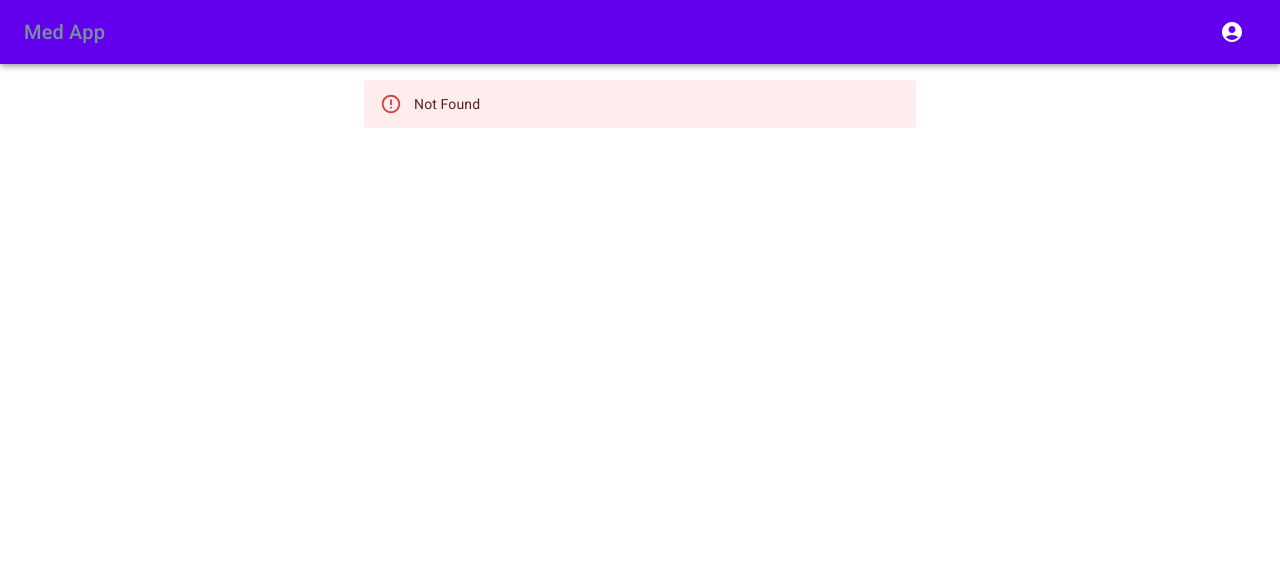
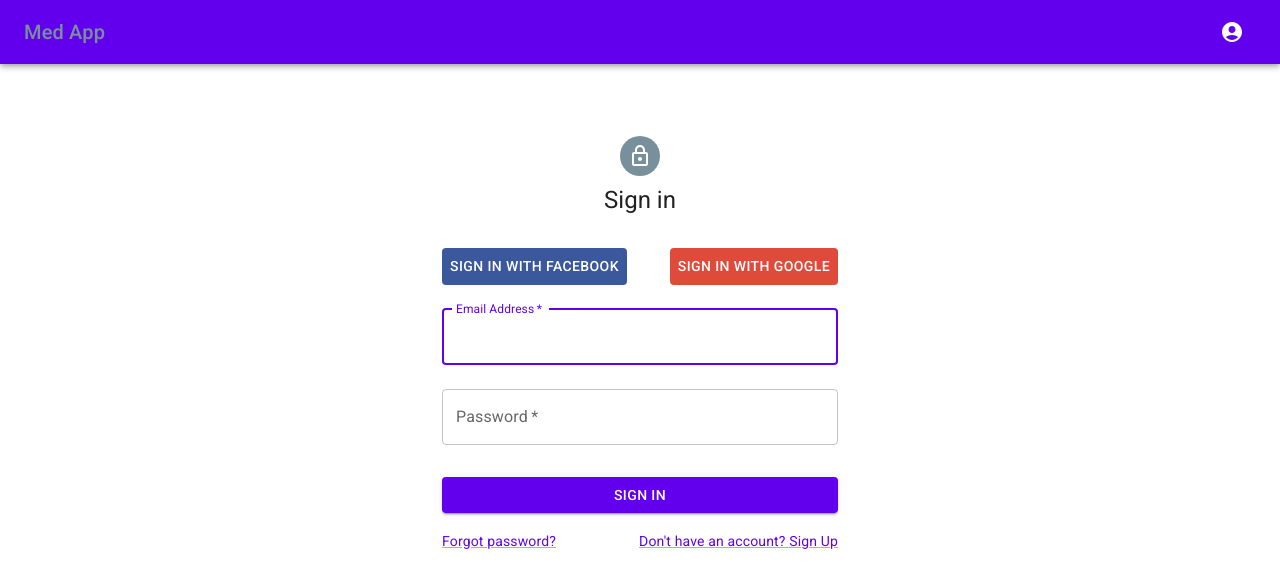
Before and after one commit to karolinakowalczyk/med-app-web, a React (Create React App) app: page /signin in a window 1280 px wide. Before the commit this address had no page. Shown: the top 588 px of the page. Built offline with nearby package versions, Linux system fonts and the light colour scheme.

Commit message:
login form added

```diff
--- a/src/components/AppTopBar.jsx
+++ b/src/components/AppTopBar.jsx
@@ -29,7 +29,7 @@
               </Typography>
             </Link>
           </Box>
-          <Link to={"/login"}>
+          <Link to={"/signin"}>
             <IconButton
               size="large"
               aria-label="account of current user"
--- a/src/pages/Login.jsx
+++ b/src/pages/Login.jsx
@@ -1,13 +1,113 @@
-import React from "react";
-import { Typography } from "@mui/material/";
+import * as React from "react";
+import Avatar from "@mui/material/Avatar";
+import Button from "@mui/material/Button";
+import CssBaseline from "@mui/material/CssBaseline";
+import TextField from "@mui/material/TextField";
+import Link from "@mui/material/Link";
+import Grid from "@mui/material/Grid";
+import Box from "@mui/material/Box";
+import LockOutlinedIcon from "@mui/icons-material/LockOutlined";
+import Typography from "@mui/material/Typography";
+import Container from "@mui/material/Container";
 
 const Login = () => {
+  const handleSubmit = (event) => {
+    event.preventDefault();
+    //TO DO
+    console.log("login form send");
+  };
+
   return (
-    <div>
-      <Typography variant="h2" component="div" color="primary.main">
-        Login
-      </Typography>
-    </div>
+    <Container component="main" maxWidth="xs">
+      <CssBaseline />
+      <Box
+        sx={{
+          marginTop: 8,
+          display: "flex",
+          flexDirection: "column",
+          alignItems: "center",
+        }}
+      >
+        <Avatar sx={{ m: 1, bgcolor: "secondary.main" }}>
+          <LockOutlinedIcon />
+        </Avatar>
+        <Typography component="h1" variant="h5">
+          Sign in
+        </Typography>
+        <Grid container sx={{ mt: 4 }}>
+          <Grid item xs>
+            <Button
+              sx={{
+                bgcolor: "#3C589C",
+                ":hover": {
+                  color: "black",
+                  transitionDuration: "1s",
+                },
+              }}
+              color="white"
+            >
+              Sign in with Facebook
+            </Button>
+          </Grid>
+          <Grid item>
+            <Button
+              sx={{
+                bgcolor: "#DF4B3B",
+                ":hover": {
+                  color: "black",
+                  transitionDuration: "1s",
+                },
+              }}
+              color="white"
+            >
+              Sign in with Google
+            </Button>
+          </Grid>
+        </Grid>
+        <Box component="form" onSubmit={handleSubmit} noValidate sx={{ mt: 1 }}>
+          <TextField
+            margin="normal"
+            required
+            fullWidth
+            id="email"
+            label="Email Address"
+            name="email"
+            autoComplete="email"
+            autoFocus
+          />
+          <TextField
+            margin="normal"
+            required
+            fullWidth
+            name="password"
+            label="Password"
+            type="password"
+            id="password"
+            autoComplete="current-password"
+          />
+          <Button
+            type="submit"
+            fullWidth
+            variant="contained"
+            sx={{ mt: 3, mb: 2 }}
+          >
+            Sign In
+          </Button>
+          <Grid container>
+            <Grid item xs>
+              <Link href="#" variant="body2">
+                Forgot password?
+              </Link>
+            </Grid>
+            <Grid item>
+              <Link href="#" variant="body2">
+                {"Don't have an account? Sign Up"}
+              </Link>
+            </Grid>
+          </Grid>
+        </Box>
+      </Box>
+    </Container>
   );
 };
 
--- a/src/router/MainRoute.jsx
+++ b/src/router/MainRoute.jsx
@@ -13,8 +13,8 @@
       <Routes>
         <Route path="*" element={<NotFound />} />
         <Route path="/" element={<Home />} />
-        <Route path="/login" element={<Login />} />
-        <Route path="/register" element={<Register />} />
+        <Route path="/signin" element={<Login />} />
+        <Route path="/signup" element={<Register />} />
       </Routes>
     </BrowserRouter>
   );
```
